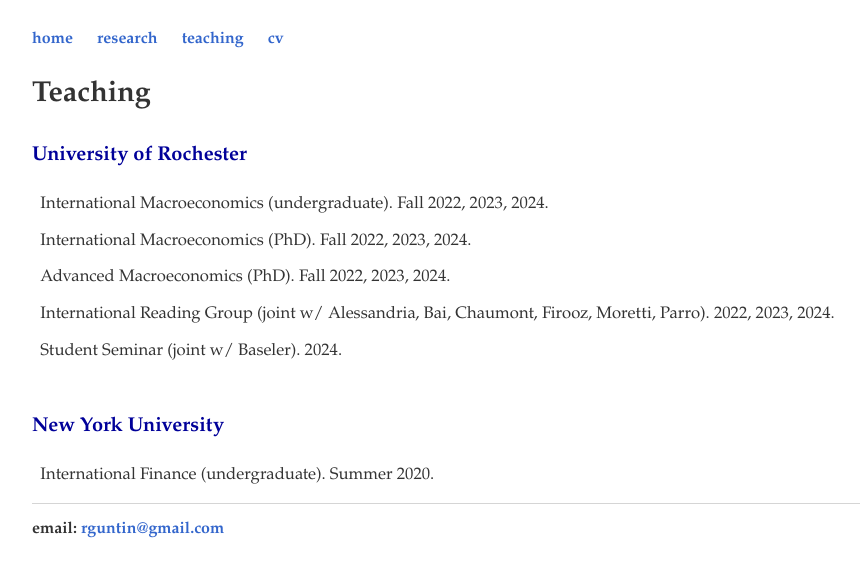
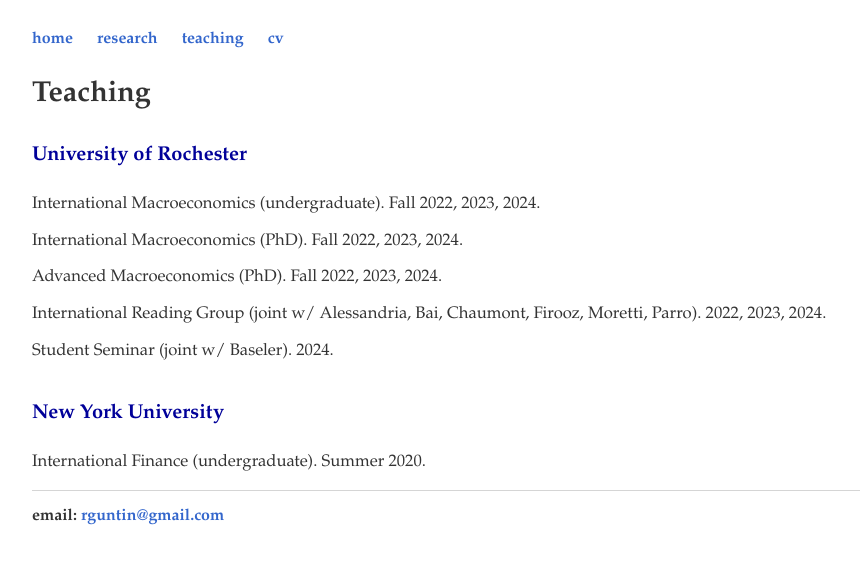
Before and after one commit to rafaguntin/rafaguntin.github.io, a Jekyll site: the page built from teaching/index.html, in a window 1280 px wide. Shown: the top 577 px of the page, without its empty margins (96-956 px from the left). Built offline with Jekyll 4.4.1, drawn with Linux system fonts in a browser that asks for light colours.

Commit message:
Update index.html

```diff
--- a/teaching/index.html
+++ b/teaching/index.html
@@ -8,24 +8,24 @@
     <p><b>Teaching</b></p>
   </big>
 
-    <p style="color:#000099; margin-top: 10px;"><small><b>University of Rochester</b></small></p>
+    <p style="color:#000099; margin-top: 2px;"><small><b>University of Rochester</b></small></p>
 
   <small><small>
-    <div style="margin-top: 5px;">
-      <p> &nbsp; International Macroeconomics (undergraduate). Fall 2022, 2023, 2024.</p>
-      <p> &nbsp; International Macroeconomics (PhD). Fall 2022, 2023, 2024.</p>
-      <p> &nbsp; Advanced Macroeconomics (PhD). Fall 2022, 2023, 2024.</p>
-      <p> &nbsp; International Reading Group (joint w/ Alessandria, Bai, Chaumont, Firooz, Moretti, Parro). 2022, 2023, 2024.</p>
-      <p> &nbsp; Student Seminar (joint w/ Baseler). 2024.</p>
+    <div style="margin-top: 3px;">
+      <p> International Macroeconomics (undergraduate). Fall 2022, 2023, 2024.</p>
+      <p> International Macroeconomics (PhD). Fall 2022, 2023, 2024.</p>
+      <p> Advanced Macroeconomics (PhD). Fall 2022, 2023, 2024.</p>
+      <p> International Reading Group (joint w/ Alessandria, Bai, Chaumont, Firooz, Moretti, Parro). 2022, 2023, 2024.</p>
+      <p> Student Seminar (joint w/ Baseler). 2024.</p>
     </div>
   </small></small>
 
 	<br>
-    <p style="color:#000099; margin-top: 15px;"><small><b>New York University</b></small></p>
+    <p style="color:#000099; margin-top: 2px;"><small><b>New York University</b></small></p>
 
   <small><small>
-    <div style="margin-top: 5px;">
-      <p> &nbsp; International Finance (undergraduate). Summer 2020.</p>
+    <div style="margin-top: 3px;">
+      <p> International Finance (undergraduate). Summer 2020.</p>
     </div>
   </small></small>
 		<div class="blurb">
```
